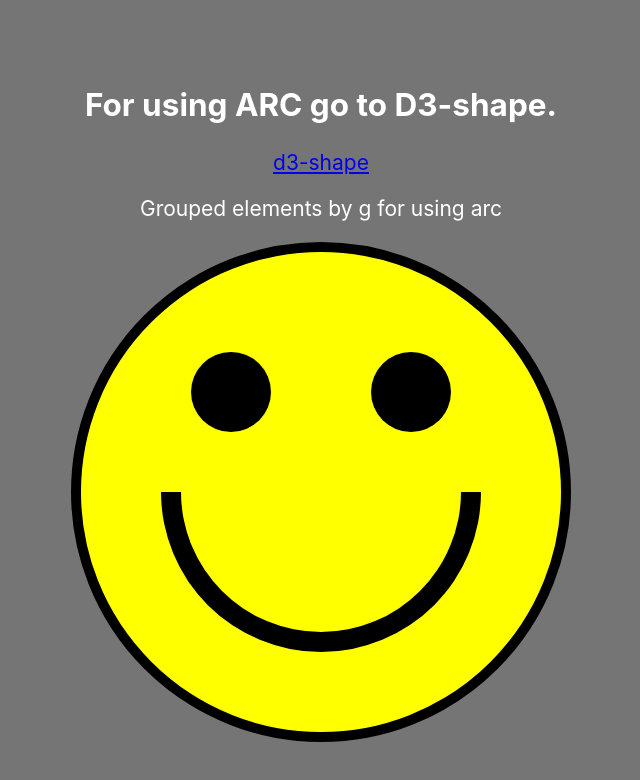
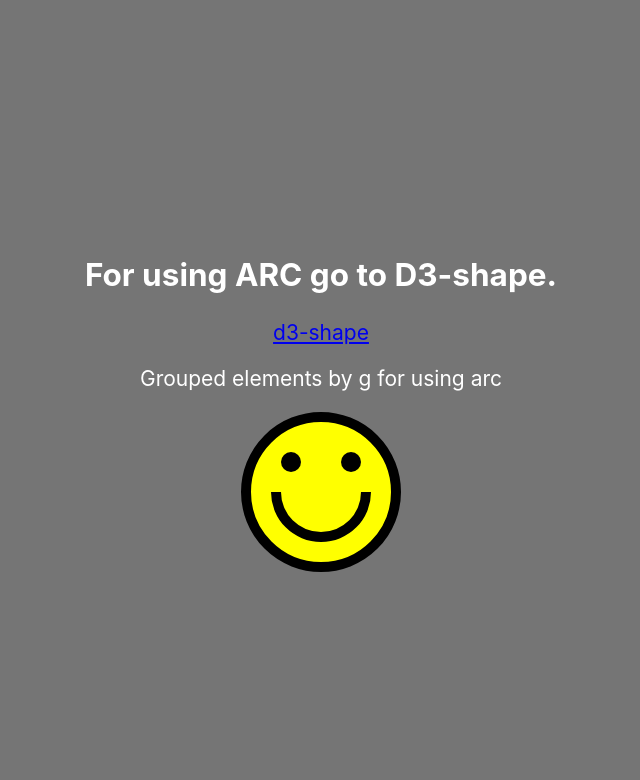
Before and after one commit to ybeliaev/d3_tutor, a React (Create React App) app: page / in a window 1280 px wide. Shown: the top 780 px of the page, without its empty margins (319-959 px from the left). Built offline with nearby package versions, Linux system fonts and the light colour scheme.

Commit message:
use index for import component

```diff
--- a/src/App.js
+++ b/src/App.js
@@ -1,12 +1,13 @@
+import React from 'react'
 
 import './App.css';
 // import * as d3 from "d3"
 // import {arc} from "d3"
 
-import { Face } from './components/face/Face';
+import Face  from './components/face';
 
-const width=960;
-const height=500;
+const width=160;
+const height=160;
 
 const strokeWidth = 10
 const radius = height / 2 - strokeWidth / 2
@@ -29,11 +30,11 @@ function App() {
         centerY={height / 2}
         // r={radius}
         strokeWidth={10}
-        eyeOffsetX={90}
-        eyeOffsetY={100}
-        eyeRadius={40}
-        mouthWidth={20}
-        mouthRadius={140}
+        eyeOffsetX={30}
+        eyeOffsetY={30}
+        eyeRadius={10}
+        mouthWidth={10}
+        mouthRadius={40}
       />
       </header>
     </div>
--- /dev/null
+++ b/src/components/face/index.js
@@ -0,0 +1,3 @@
+import {Face} from './Face'
+
+export default Face
```
